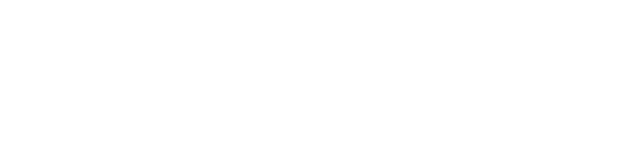
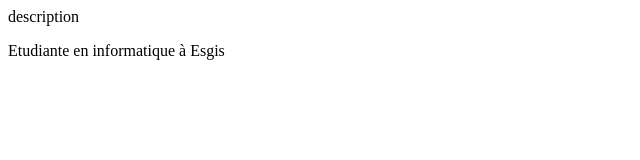
Before and after one commit to inti2005/mon-cv, a plain HTML site: page index.html in a window 1280 px wide. Shown: the whole page, without its empty margins (0-640 px from the left). Drawn offline with Linux system fonts and the light colour scheme.

Commit message:
mise en place de la section description

```diff
--- a/index.html
+++ b/index.html
@@ -8,6 +8,7 @@
     <link rel="stylesheet" href="style.css">
 </head>
 <body>
-
+    <section>description</section>
+    <p>Etudiante en informatique à Esgis</p>
 </body>
 </html>
```
